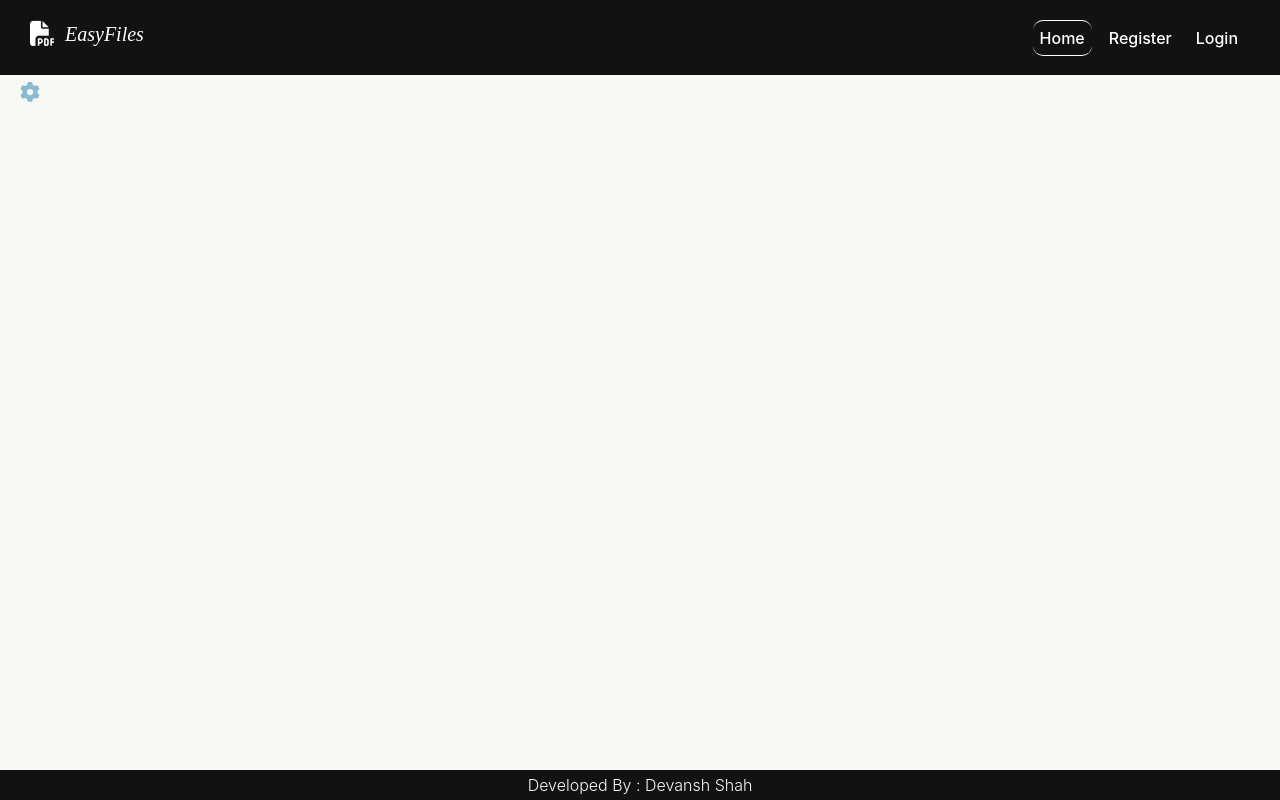
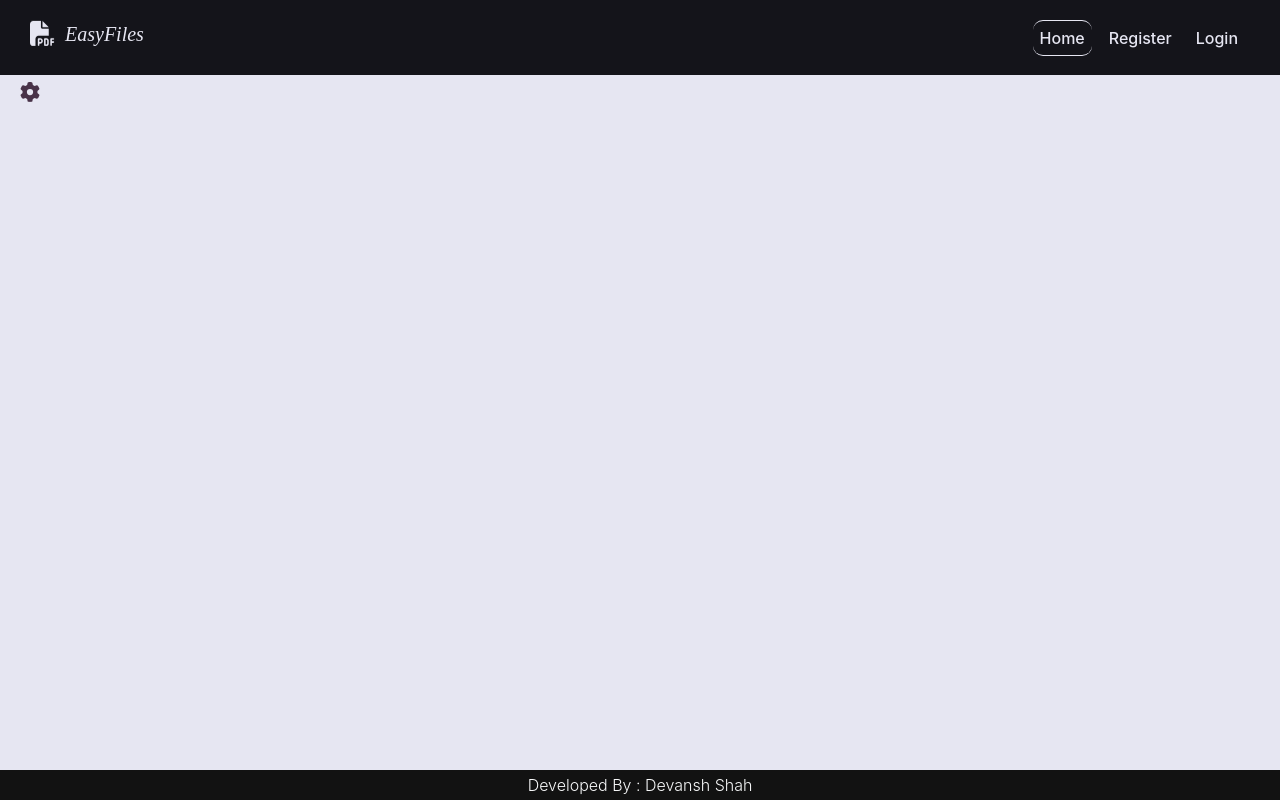
Before and after one commit to DEV270201/EasyFiles, a React (Create React App) app in the folder client/: page /user/login in a window 1280 px wide. Built offline with nearby package versions, Linux system fonts and the light colour scheme.

Commit message:
changed the color scheme

```diff
--- a/client/src/components/File.js
+++ b/client/src/components/File.js
@@ -28,7 +28,7 @@ const File = ({ file, func,text }) => {
             }
             </div>
         </div>
-        <div className="file" style={{ backgroundColor: `${Theme.surfaceColor}` }}>
+        <div className="file" style={{ backgroundColor: `${Theme.surfaceColor}`}}>
           <div style={{ width: '1%', backgroundColor: `${file.filetype === 'pdf' ? 'red' : 'dodgerBlue'}` }}></div>
           <div className="d-flex justify-content-between align-items-center" style={{ width: '99%' }} >
             <div className="d-flex flex-column justify-center mx-2">
--- a/client/src/components/ProfilePic.js
+++ b/client/src/components/ProfilePic.js
@@ -1,4 +1,4 @@
-import React,{useEffect} from 'react';
+import React from 'react';
 import "../css/Profile.css";
 
 const ProfilePic = ({image,height,width})=>{
--- a/client/src/context/UserContext.js
+++ b/client/src/context/UserContext.js
@@ -8,18 +8,18 @@ export const UserContext = createContext();
 const UserContextProvider = ({ children }) => {
 
   const darkTheme = {
-    textColor: '#FBF7F0',
-    backgroundColor: '#121212',
+    textColor: '#E6E6F2',
+    backgroundColor: '#14141A',
     primaryColor: '#BB86FC',
     surfaceColor: '#2C2C2A',
     theme: 'dark'
   }
 
   const lightTheme = {
-    textColor: '#555555',
-    backgroundColor: '#F8F9F5',
-    primaryColor: '#8ABAD3FF',
-    surfaceColor: '#f8f8ff',
+    textColor: '#14141A',
+    backgroundColor: '#E6E6F2',
+    primaryColor: '#483248',
+    surfaceColor: '#BFB9FA',
     theme: 'light'
   }
 
--- a/client/src/css/File.css
+++ b/client/src/css/File.css
@@ -3,7 +3,6 @@
     display: flex;
     padding: 10px;
     border-radius: 5px;
-    border: 1px solid black;
 }
 
 .filename{
--- a/client/src/css/Navbar.css
+++ b/client/src/css/Navbar.css
@@ -1,8 +1,12 @@
+:root{
+    --txtclr : #E6E6F2;
+}
+
 .nav_bar{
     height: 75px;
     width: 100%;
     display: flex;
-    background-color: #121212;
+    background-color: #14141A;
     justify-content: space-between;
     align-items: center;
     padding: 0 30px;
@@ -11,7 +15,7 @@
 }
 
 .nav_logo a{
-    color: white;
+    color: var(--txtclr);
     font-weight: 400;
     font-style: italic;
     text-decoration: none;
@@ -21,7 +25,7 @@
 .pdf{
     padding-right: 10px;
     animation: animate 1s linear infinite alternate;
-    color:white;
+    color: var(--txtclr);
 }
 
 @keyframes animate{
@@ -46,12 +50,12 @@
     text-decoration: none;
     font-weight: 500;
     padding: 7px;
-    color: white;
+    color: var(--txtclr);
 }
 
 .list a.active{
-    border-top: 1px solid white;
-    border-bottom: 1px solid white;
+    border-top: 1px solid var(--txtclr);
+    border-bottom: 1px solid var(--txtclr);
 }
 
 .nav_link{
```
